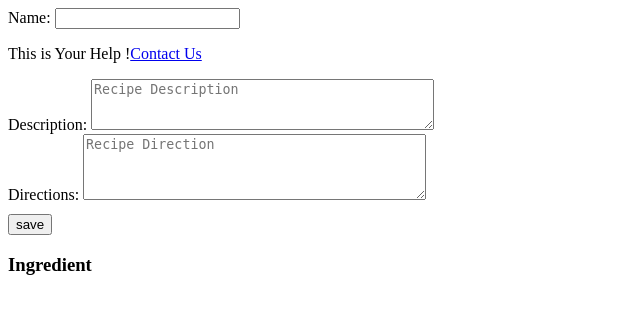
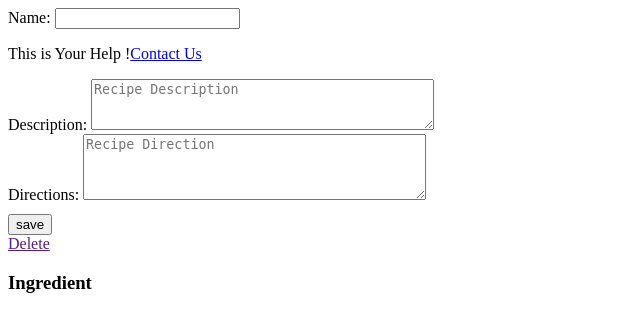
Before and after one commit to Seelammahesh/trypythondjango1-, a Django app: page /pantry/recipe/create/ in a window 1280 px wide. Shown: the top 332 px of the page, without its empty margins (0-640 px from the left). Run offline with Django 4.2, Linux system fonts and the light colour scheme; a user stored in the database is signed in; parts of the project's set-up code (start-up, migrations or seed data) failed here and were passed over.

Commit message:
72nd commit

```diff
--- a/recipe/models.py
+++ b/recipe/models.py
@@ -84,6 +84,9 @@ class Recipe(models.Model):
     def get_edit_url(self):
         return reverse("recipe:update",kwargs={"id":self.id})
 
+    def get_delete_url(self):
+        return reverse("recipe:delete",kwargs={"id":self.id})
+
     def get_ingredients_children(self):
         return self.recipeingredients_set.all()
 
@@ -102,6 +105,14 @@ class RecipeIngredients(models.Model):
 
     def get_absolute_url(self):
         return self.recipe.get_absolute_url()
+
+    def get_delete_url(self):
+        kwargs={
+            "parent_id": self.recipe.id,
+            "id": self.id
+        }
+        return reverse("recipe:ingredient-delete",kwargs=kwargs)
+
 
     def get_hx_edit_url(self):
         kwargs = {
--- a/recipe/templates/recipe/forms.html
+++ b/recipe/templates/recipe/forms.html
@@ -74,6 +74,7 @@
         {% if message %}
             {{ message }}
         {%  endif %}
+    <a href='{{  object.get_delete_url}}'>Delete</a>
     </form>
 </div>
 </body>
--- a/recipe/templates/recipe/partials/ingredient-inline.html
+++ b/recipe/templates/recipe/partials/ingredient-inline.html
@@ -8,6 +8,7 @@
 <div> id="ingredient-{{ object.id }}">
     {{ object.quantity }}-{{ object.unit }} {{ object.name}}
     <button hx-trigger='click' hx-get='{{ object.get_hx_edit_url }}' hx-target="#ingredient-{{ object.id }}">Edit</button>
+    <a href="{{ object.get_delete_url }}">Remove</a>
 </div>
 
 </body>
--- a/recipe/urls.py
+++ b/recipe/urls.py
@@ -7,8 +7,13 @@ app_name='recipe'
 urlpatterns = [
     path("", views.recipe_list_view, name="list"),
     path("create/", views.recipe_create_view, name="create"),
+    path("/<int:parent_id>/ingredient/<int:id>/delete/", views.recipe_ingredient_delete_view,
+         name='ingredient-delete'),
     path("<int:id>/update/", views.recipe_update_view, name="update"),
     path("<int:id>/", views.recipe_detail_view, name="detail"),
+
+
+    path("hx/<int:id>/delete/", views.recipe_delete_view, name='delete'),
     path("hx/<int:id>/", views.recipe_detail_hx_view, name='hx-detail'),
     path("hx/<int:parent_id>/ingredient/<int:id>/", views.recipe_ingredient_update_hx_view, name='hx-ingredient-detail'),
     path("hx-ingredient-create/<int:parent_id>/", views.recipe_ingredient_update_hx_view, name='hx-ingredient-create'),
--- a/recipe/views.py
+++ b/recipe/views.py
@@ -23,6 +23,32 @@ def recipe_detail_view(request,id=None):
         "hx_url":hx_url
     }
     return render(request,"recipe/detail.html",context)
+
+@login_required
+def recipe_delete_view(request,id=None):
+    obj=get_object_or_404(Recipe,id=id)
+    if request.method == 'POST':
+        obj.delete()
+        success_url=reverse("recipe:list")
+        return redirect(success_url)
+    context={
+        "object":obj
+    }
+    return render(request,"recipe/delete.html",context)
+
+
+@login_required
+def recipe_ingredient_delete_view(request,parent_id=None,id=None):
+    obj=get_object_or_404(RecipeIngredients, parent__id=parent_id,id=id)
+    if request.method == 'POST':
+        obj.delete()
+        success_url=reverse("recipe:detail",kwargs={"id":parent_id})
+        return redirect(success_url)
+    context={
+        "object":obj
+    }
+    return render(request,"recipe/delete.html",context)
+
 
 @login_required
 def recipe_detail_hx_view(request,id=None):
--- a/search/views.py
+++ b/search/views.py
@@ -1,6 +1,6 @@
 
 from django.shortcuts import render
-from .models import Articles
+
 from articles.models import Articles
 from recipe.models import Recipe
 
```
Also changed, not shown: recipe/templates/recipe/delete.html (added, +27 -0 lines), recipe/templates/recipe/partials/detail.html (+12 -1 lines), db.sqlite3, readme.txt.
